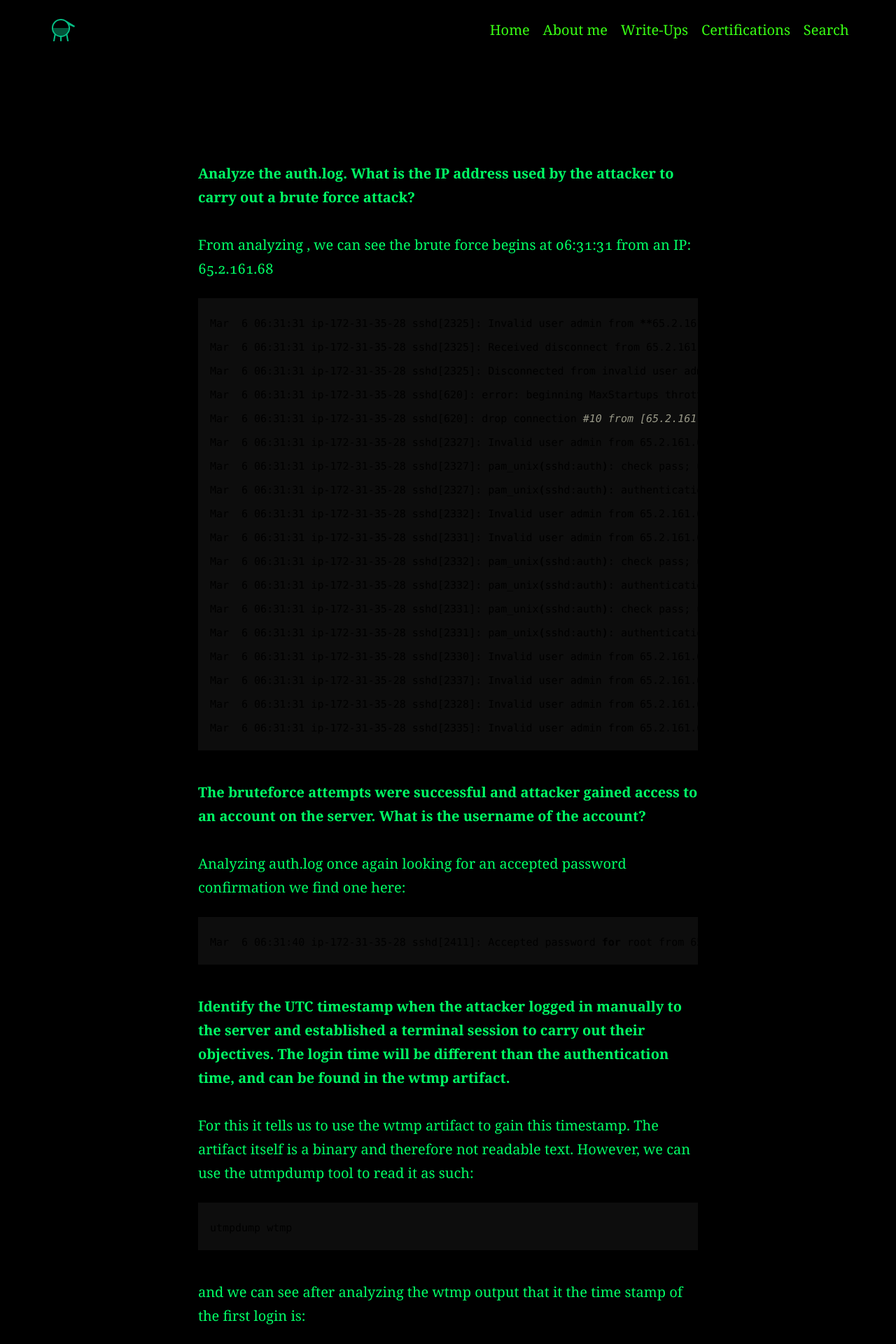
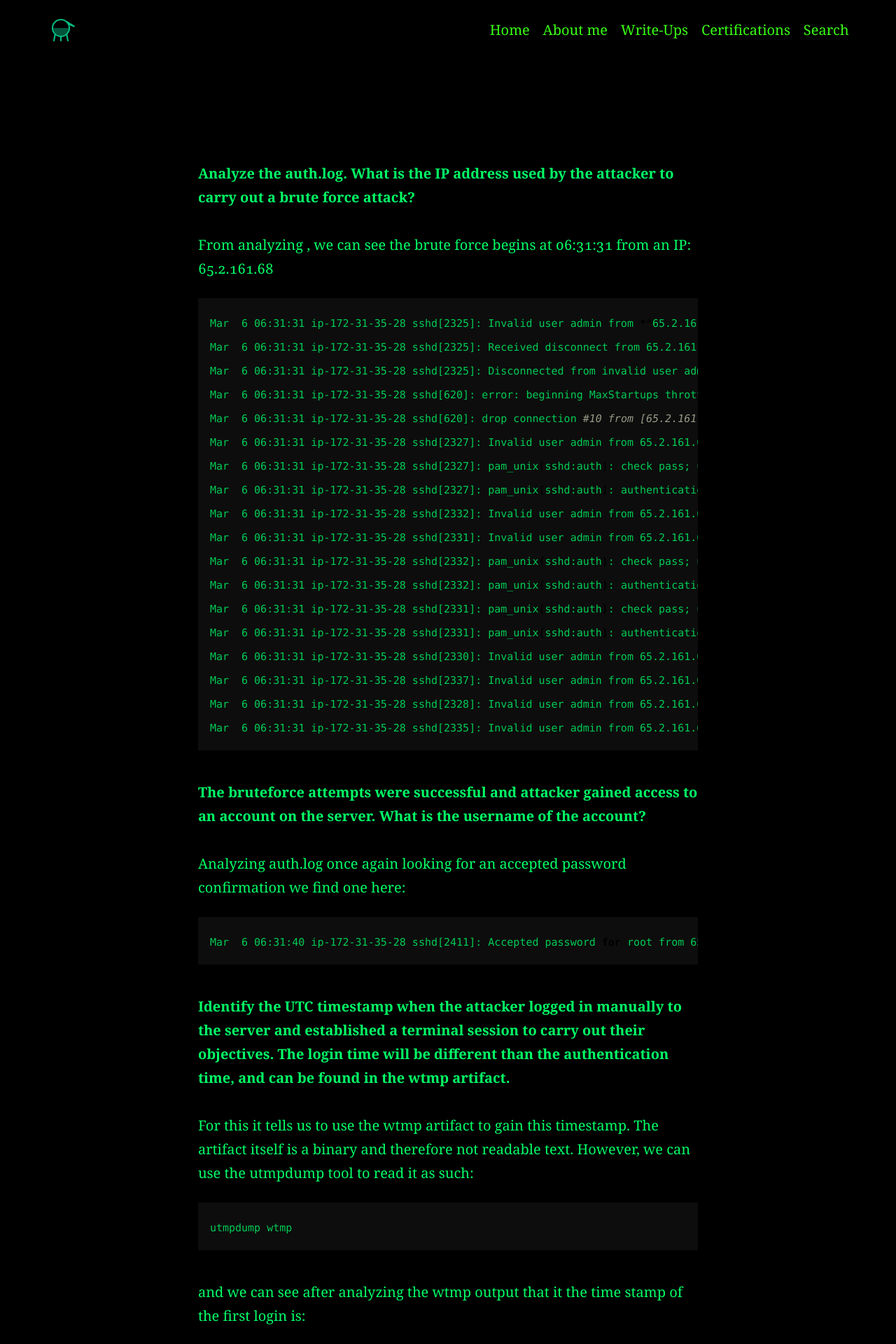
Before and after one commit to 4nthvny/4nthvny.github.io, a Jekyll site: the page built from writeups/HackTheBox/brutus.md, in a window 1280 px wide. Shown: the top 1920 px of the page at 70% size. Built offline with Jekyll 4.4.1, drawn with Linux system fonts in a browser that asks for light colours.

Commit message:
Update _theme.scss

```diff
--- a/_sass/_theme.scss
+++ b/_sass/_theme.scss
@@ -387,7 +387,7 @@
 
 code {
   padding: .12rem .2rem;
-  color: $headingColour;
+  color: $captionColour;
 }
 
 pre code {
```
